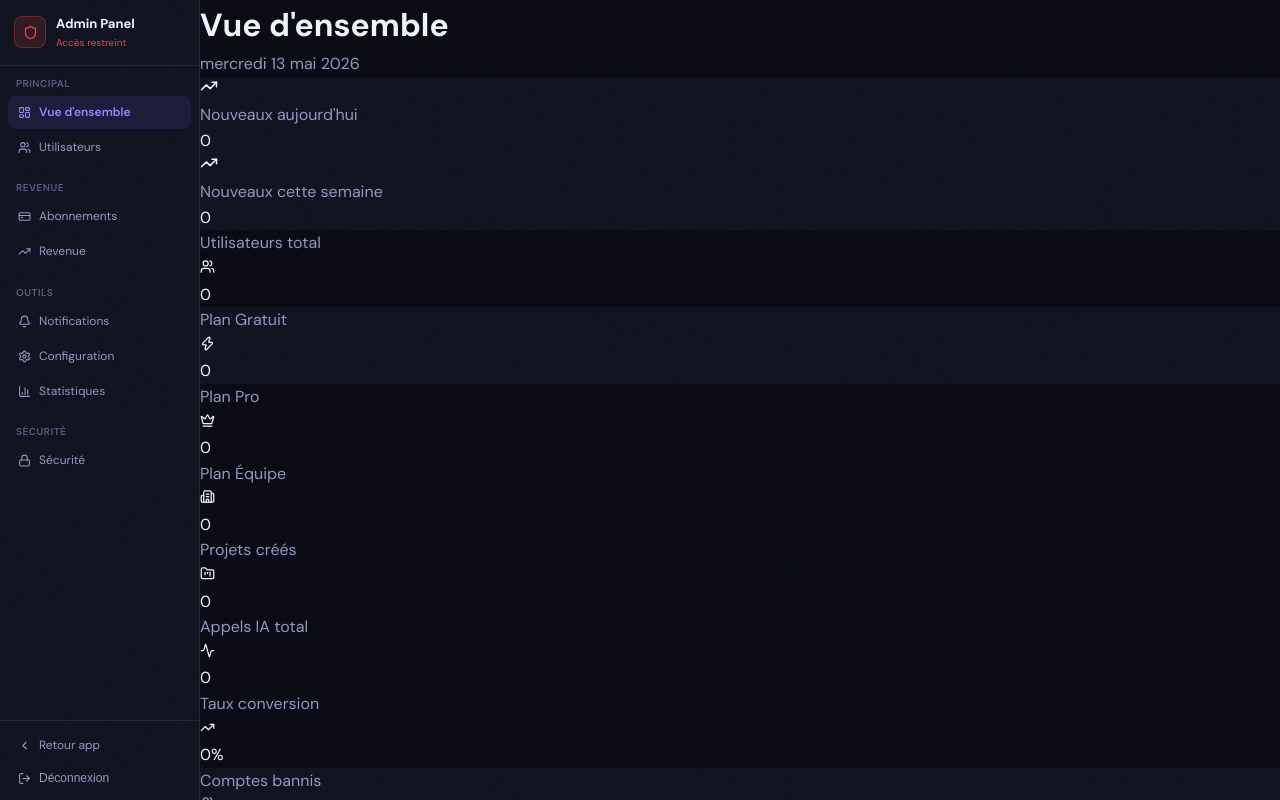
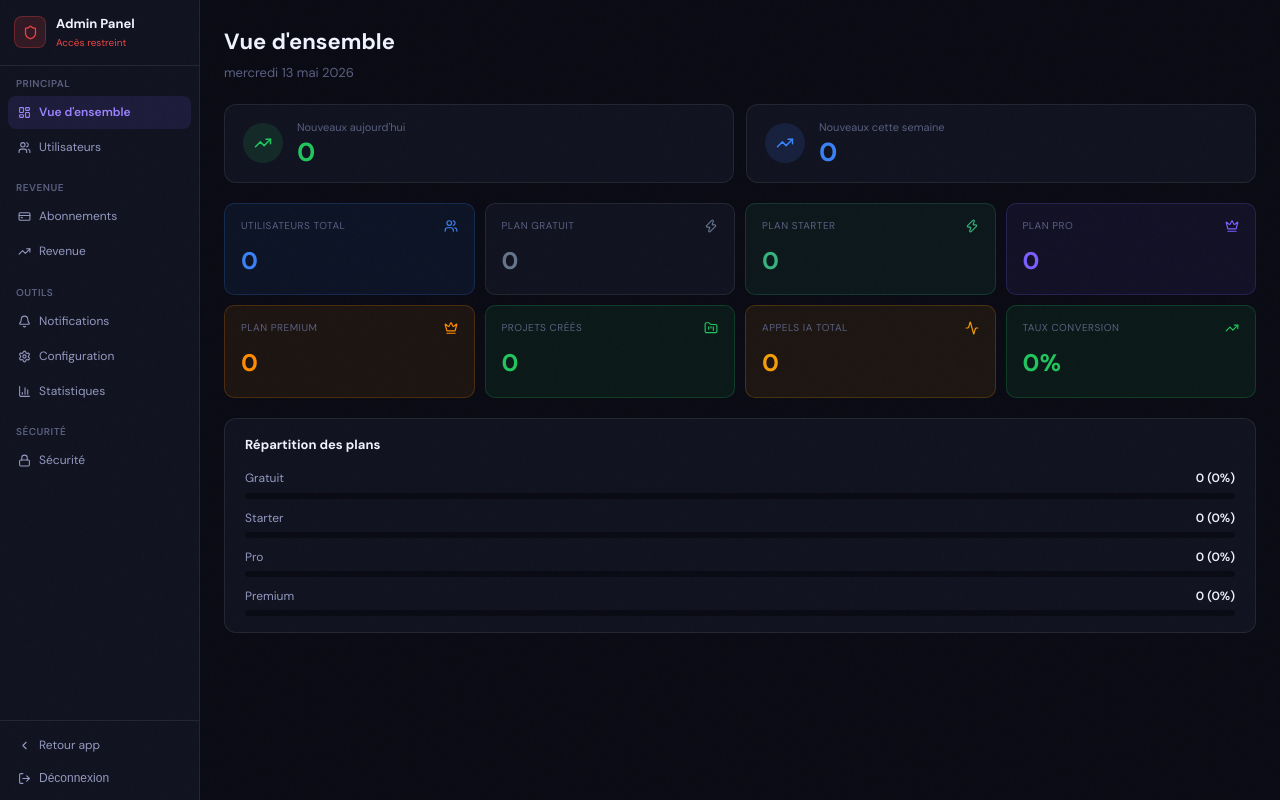
Before and after one commit to mongari65-web/pmo-ai-studio-v3, a Next.js app: page /admin in a window 1280 px wide. Built offline with nearby package versions, Linux system fonts and the light colour scheme; no server answers; the database is empty.

Commit message:
fix: admin dashboard styles inline + users key prop

```diff
--- a/src/app/(admin)/admin/page.tsx
+++ b/src/app/(admin)/admin/page.tsx
@@ -6,6 +6,7 @@ import { Users, FolderKanban, Zap, Crown, Building2, TrendingUp, Activity } from
 export default function AdminDashboard() {
   const [stats, setStats] = useState({
     totalUsers: 0, freeUsers: 0, proUsers: 0, teamUsers: 0,
+    starterUsers: 0, premiumUsers: 0,
     totalProjects: 0, totalAICalls: 0, bannedUsers: 0,
     newUsersToday: 0, newUsersWeek: 0
   })
@@ -14,126 +15,132 @@ export default function AdminDashboard() {
 
   useEffect(() => {
     const load = async () => {
-      const today = new Date().toISOString().split("T")[0]
+      const today   = new Date().toISOString().split("T")[0]
       const weekAgo = new Date(Date.now() - 7*86400000).toISOString()
 
       const [
-        { count: total },
-        { count: free },
-        { count: pro },
-        { count: team },
-        { count: projects },
-        { count: banned },
-        { count: todayCount },
-        { count: weekCount },
+        { count: total }, { count: free }, { count: pro }, { count: team },
+        { count: starter }, { count: premium },
+        { count: projects }, { count: banned },
+        { count: todayCount }, { count: weekCount },
       ] = await Promise.all([
-        supabase.from("profiles").select("*", { count: "exact", head: true }),
-        supabase.from("profiles").select("*", { count: "exact", head: true }).eq("plan", "free"),
-        supabase.from("profiles").select("*", { count: "exact", head: true }).eq("plan", "pro"),
-        supabase.from("profiles").select("*", { count: "exact", head: true }).eq("plan", "team"),
-        supabase.from("projects").select("*", { count: "exact", head: true }),
-        supabase.from("profiles").select("*", { count: "exact", head: true }).eq("is_banned", true),
-        supabase.from("profiles").select("*", { count: "exact", head: true }).gte("created_at", today),
-        supabase.from("profiles").select("*", { count: "exact", head: true }).gte("created_at", weekAgo),
+        supabase.from("profiles").select("*", { count:"exact", head:true }),
+        supabase.from("profiles").select("*", { count:"exact", head:true }).eq("plan","free"),
+        supabase.from("profiles").select("*", { count:"exact", head:true }).eq("plan","pro"),
+        supabase.from("profiles").select("*", { count:"exact", head:true }).eq("plan","team"),
+        supabase.from("profiles").select("*", { count:"exact", head:true }).eq("plan","starter"),
+        supabase.from("profiles").select("*", { count:"exact", head:true }).eq("plan","premium"),
+        supabase.from("projects").select("*",  { count:"exact", head:true }),
+        supabase.from("profiles").select("*", { count:"exact", head:true }).eq("is_banned",true),
+        supabase.from("profiles").select("*", { count:"exact", head:true }).gte("created_at",today),
+        supabase.from("profiles").select("*", { count:"exact", head:true }).gte("created_at",weekAgo),
       ])
 
-      // Total AI calls
       const { data: aiData } = await supabase.from("profiles").select("ai_calls_count")
-      const totalAI = aiData?.reduce((s, p) => s + (p.ai_calls_count ?? 0), 0) ?? 0
+      const totalAI = aiData?.reduce((s,p) => s+(p.ai_calls_count??0),0) ?? 0
 
       setStats({
-        totalUsers: total ?? 0, freeUsers: free ?? 0, proUsers: pro ?? 0, teamUsers: team ?? 0,
-        totalProjects: projects ?? 0, totalAICalls: totalAI, bannedUsers: banned ?? 0,
-        newUsersToday: todayCount ?? 0, newUsersWeek: weekCount ?? 0
+        totalUsers: total??0, freeUsers: free??0, proUsers: pro??0, teamUsers: team??0,
+        starterUsers: starter??0, premiumUsers: premium??0,
+        totalProjects: projects??0, totalAICalls: totalAI, bannedUsers: banned??0,
+        newUsersToday: todayCount??0, newUsersWeek: weekCount??0
       })
       setLoading(false)
     }
     load()
   }, [])
 
-  const conversionRate = stats.totalUsers > 0
-    ? Math.round((stats.proUsers + stats.teamUsers) / stats.totalUsers * 100) : 0
+  const paidUsers = stats.starterUsers + stats.proUsers + stats.premiumUsers + stats.teamUsers
+  const conversionRate = stats.totalUsers > 0 ? Math.round(paidUsers / stats.totalUsers * 100) : 0
 
   const KPIS = [
-    { label: "Utilisateurs total", value: stats.totalUsers, icon: Users, color: "text-blue-400", bg: "bg-blue-500/10 border-blue-500/20" },
-    { label: "Plan Gratuit", value: stats.freeUsers, icon: Zap, color: "text-gray-400", bg: "bg-card border-border" },
-    { label: "Plan Pro", value: stats.proUsers, icon: Crown, color: "text-blue-400", bg: "bg-blue-500/10 border-blue-500/20" },
-    { label: "Plan Équipe", value: stats.teamUsers, icon: Building2, color: "text-purple-400", bg: "bg-purple-500/10 border-purple-500/20" },
-    { label: "Projets créés", value: stats.totalProjects, icon: FolderKanban, color: "text-green-400", bg: "bg-green-500/10 border-green-500/20" },
-    { label: "Appels IA total", value: stats.totalAICalls, icon: Activity, color: "text-amber-400", bg: "bg-amber-500/10 border-amber-500/20" },
-    { label: "Taux conversion", value: `${conversionRate}%`, icon: TrendingUp, color: "text-green-400", bg: "bg-green-500/10 border-green-500/20" },
-    { label: "Comptes bannis", value: stats.bannedUsers, icon: Users, color: stats.bannedUsers > 0 ? "text-red-400" : "text-muted-foreground", bg: stats.bannedUsers > 0 ? "bg-red-500/10 border-red-500/20" : "bg-card border-border" },
+    { label:"Utilisateurs total", value:stats.totalUsers,  color:"#3b82f6", bg:"rgba(59,130,246,0.08)",   border:"rgba(59,130,246,0.2)",  Icon:Users },
+    { label:"Plan Gratuit",       value:stats.freeUsers,   color:"#64748b", bg:"var(--bg-card)",          border:"var(--border)",         Icon:Zap },
+    { label:"Plan Starter",       value:stats.starterUsers,color:"#36B37E", bg:"rgba(54,179,126,0.08)",   border:"rgba(54,179,126,0.2)",  Icon:Zap },
+    { label:"Plan Pro",           value:stats.proUsers,    color:"#7B5EFF", bg:"rgba(123,94,255,0.08)",   border:"rgba(123,94,255,0.2)",  Icon:Crown },
+    { label:"Plan Premium",       value:stats.premiumUsers,color:"#FF8C00", bg:"rgba(255,140,0,0.08)",    border:"rgba(255,140,0,0.2)",   Icon:Crown },
+    { label:"Projets créés",      value:stats.totalProjects,color:"#22c55e",bg:"rgba(34,197,94,0.08)",   border:"rgba(34,197,94,0.2)",   Icon:FolderKanban },
+    { label:"Appels IA total",    value:stats.totalAICalls, color:"#f59e0b",bg:"rgba(245,158,11,0.08)",   border:"rgba(245,158,11,0.2)",  Icon:Activity },
+    { label:"Taux conversion",    value:conversionRate+"%", color:"#22c55e",bg:"rgba(34,197,94,0.08)",   border:"rgba(34,197,94,0.2)",   Icon:TrendingUp },
   ]
 
   return (
-    <div className="p-6 space-y-6">
+    <div style={{ padding:24, display:"flex", flexDirection:"column", gap:20 }}>
       <div>
-        <h1 className="text-2xl font-bold text-foreground">Vue d'ensemble</h1>
-        <p className="text-muted-foreground text-sm mt-0.5">
+        <h1 style={{ fontSize:22, fontWeight:800, color:"var(--text-1)", margin:0 }}>Vue d'ensemble</h1>
+        <p style={{ fontSize:13, color:"var(--text-3)", margin:"4px 0 0" }}>
           {new Date().toLocaleDateString("fr-FR", { weekday:"long", day:"numeric", month:"long", year:"numeric" })}
         </p>
       </div>
 
-      {/* Nouveaux utilisateurs */}
-      <div className="grid grid-cols-2 gap-3">
-        <div className="bg-card border border-border rounded-xl p-4 flex items-center gap-4">
-          <div className="w-10 h-10 rounded-full bg-green-500/20 flex items-center justify-center">
-            <TrendingUp size={18} className="text-green-400"/>
+      {/* Nouveaux users */}
+      <div style={{ display:"grid", gridTemplateColumns:"1fr 1fr", gap:12 }}>
+        {[
+          { label:"Nouveaux aujourd'hui", value:stats.newUsersToday, color:"#22c55e" },
+          { label:"Nouveaux cette semaine", value:stats.newUsersWeek, color:"#3b82f6" },
+        ].map(k => (
+          <div key={k.label} style={{ background:"var(--bg-card)", border:"1px solid var(--border)", borderRadius:12, padding:"14px 18px", display:"flex", alignItems:"center", gap:14 }}>
+            <div style={{ width:40, height:40, borderRadius:"50%", background:k.color+"22", display:"flex", alignItems:"center", justifyContent:"center", flexShrink:0 }}>
+              <TrendingUp size={18} style={{ color:k.color }}/>
+            </div>
+            <div>
+              <p style={{ fontSize:11, color:"var(--text-3)", margin:0 }}>{k.label}</p>
+              <p style={{ fontSize:26, fontWeight:800, color:k.color, margin:0, lineHeight:1.2 }}>{k.value}</p>
+            </div>
           </div>
-          <div>
-            <p className="text-xs text-muted-foreground">Nouveaux aujourd'hui</p>
-            <p className="text-2xl font-bold text-green-400">{stats.newUsersToday}</p>
-          </div>
-        </div>
-        <div className="bg-card border border-border rounded-xl p-4 flex items-center gap-4">
-          <div className="w-10 h-10 rounded-full bg-blue-500/20 flex items-center justify-center">
-            <TrendingUp size={18} className="text-blue-400"/>
-          </div>
-          <div>
-            <p className="text-xs text-muted-foreground">Nouveaux cette semaine</p>
-            <p className="text-2xl font-bold text-blue-400">{stats.newUsersWeek}</p>
-          </div>
-        </div>
+        ))}
       </div>
 
-      {/* KPIs grid */}
+      {/* KPIs */}
       {loading ? (
-        <div className="text-center py-12 text-muted-foreground">Chargement...</div>
+        <div style={{ textAlign:"center", padding:"40px", color:"var(--text-3)" }}>Chargement...</div>
       ) : (
-        <div className="grid grid-cols-4 gap-4">
+        <div style={{ display:"grid", gridTemplateColumns:"repeat(4,1fr)", gap:10 }}>
           {KPIS.map(k => (
-            <div key={k.label} className={`border rounded-xl p-4 ${k.bg}`}>
-              <div className="flex items-center justify-between mb-2">
-                <p className="text-xs text-muted-foreground uppercase tracking-wide">{k.label}</p>
-                <k.icon size={15} className={k.color}/>
+            <div key={k.label} style={{ background:k.bg, border:"1px solid "+k.border, borderRadius:10, padding:"14px 16px" }}>
+              <div style={{ display:"flex", alignItems:"center", justifyContent:"space-between", marginBottom:8 }}>
+                <p style={{ fontSize:10, color:"var(--text-3)", textTransform:"uppercase", letterSpacing:"0.5px", margin:0 }}>{k.label}</p>
+                <k.Icon size={14} style={{ color:k.color }}/>
               </div>
-              <p className={`text-2xl font-bold ${k.color}`}>{k.value}</p>
+              <p style={{ fontSize:24, fontWeight:800, color:k.color, margin:0 }}>{k.value}</p>
             </div>
           ))}
         </div>
       )}
 
       {/* Répartition plans */}
-      <div className="bg-card border border-border rounded-xl p-5">
-        <p className="text-sm font-semibold text-foreground mb-4">Répartition des plans</p>
-        <div className="space-y-3">
+      <div style={{ background:"var(--bg-card)", border:"1px solid var(--border)", borderRadius:12, padding:"16px 20px" }}>
+        <p style={{ fontSize:13, fontWeight:700, color:"var(--text-1)", margin:"0 0 14px" }}>Répartition des plans</p>
+        <div style={{ display:"flex", flexDirection:"column", gap:10 }}>
           {[
-            { label:"Gratuit", value:stats.freeUsers, total:stats.totalUsers, color:"#64748b" },
-            { label:"Pro",     value:stats.proUsers,  total:stats.totalUsers, color:"#2563eb" },
-            { label:"Équipe",  value:stats.teamUsers, total:stats.totalUsers, color:"#7c3aed" },
+            { label:"Gratuit",  value:stats.freeUsers,    color:"#64748b" },
+            { label:"Starter",  value:stats.starterUsers, color:"#36B37E" },
+            { label:"Pro",      value:stats.proUsers,     color:"#7B5EFF" },
+            { label:"Premium",  value:stats.premiumUsers, color:"#FF8C00" },
           ].map(p => (
             <div key={p.label}>
-              <div className="flex justify-between text-xs mb-1">
-                <span className="text-muted-foreground">{p.label}</span>
-                <span className="text-foreground font-medium">{p.value} ({p.total>0?Math.round(p.value/p.total*100):0}%)</span>
+              <div style={{ display:"flex", justifyContent:"space-between", marginBottom:4, fontSize:12 }}>
+                <span style={{ color:"var(--text-2)" }}>{p.label}</span>
+                <span style={{ color:"var(--text-1)", fontWeight:600 }}>
+                  {p.value} ({stats.totalUsers>0?Math.round(p.value/stats.totalUsers*100):0}%)
+                </span>
               </div>
-              <div className="h-2 bg-muted rounded-full overflow-hidden">
-                <div className="h-full rounded-full transition-all" style={{ width:`${p.total>0?p.value/p.total*100:0}%`, background:p.color }}/>
+              <div style={{ height:6, background:"var(--bg)", borderRadius:3, overflow:"hidden" }}>
+                <div style={{ width:`${stats.totalUsers>0?p.value/stats.totalUsers*100:0}%`, height:"100%", background:p.color, borderRadius:3, transition:"width 0.4s" }}/>
               </div>
             </div>
           ))}
         </div>
       </div>
+
+      {/* Alertes */}
+      {stats.bannedUsers > 0 && (
+        <div style={{ background:"rgba(239,68,68,0.08)", border:"1px solid rgba(239,68,68,0.3)", borderRadius:10, padding:"12px 16px", display:"flex", alignItems:"center", gap:10 }}>
+          <Users size={16} style={{ color:"#ef4444" }}/>
+          <span style={{ fontSize:13, color:"#ef4444", fontWeight:600 }}>{stats.bannedUsers} compte(s) banni(s)</span>
+          <a href="/admin/security" style={{ marginLeft:"auto", fontSize:12, color:"#ef4444", textDecoration:"underline" }}>Voir →</a>
+        </div>
+      )}
     </div>
   )
 }
--- a/src/app/(admin)/admin/users/page.tsx
+++ b/src/app/(admin)/admin/users/page.tsx
@@ -120,7 +120,7 @@ export default function AdminUsersPage() {
                 const aiLimit = AI_LIMITS[user.plan as keyof typeof AI_LIMITS] ?? 20
                 const aiPct = Math.min(100, Math.round((user.ai_calls_count ?? 0) / aiLimit * 100))
                 return (
-                  <tr key={user.user_id} className={`border-b border-border hover:bg-accent/10 ${user.is_banned ? "opacity-50" : ""}`}>
+                  <tr key={user.id ?? user.user_id} className={`border-b border-border hover:bg-accent/10 ${user.is_banned ? "opacity-50" : ""}`}>
                     {/* Utilisateur */}
                     <td className="px-3 py-2.5">
                       <div className="flex items-center gap-2.5">
```
